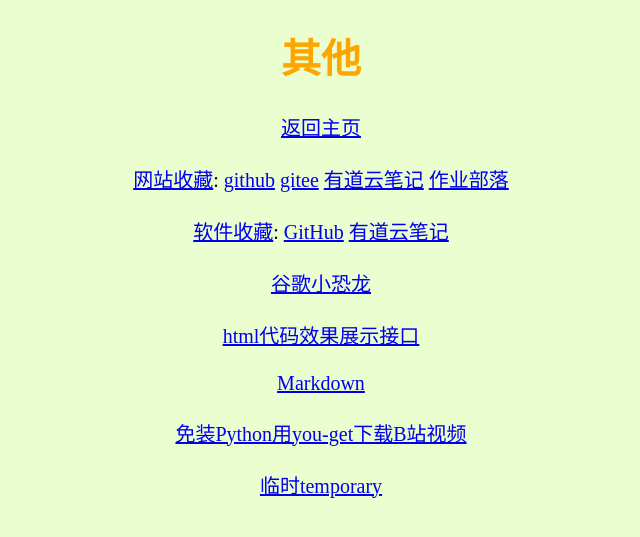
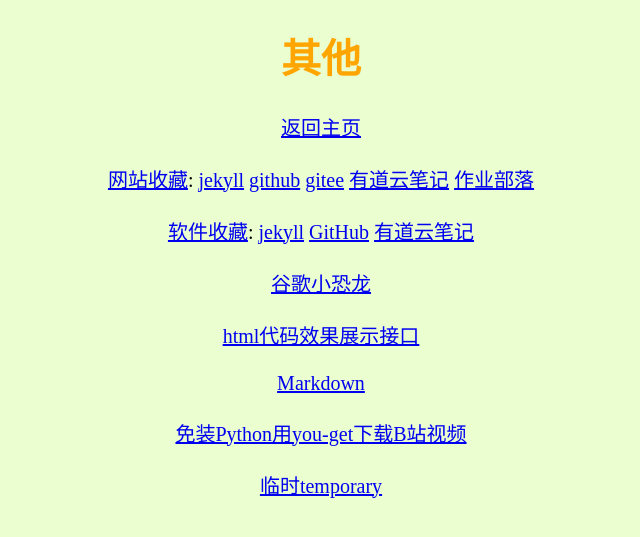
Before and after one commit to xkk1/xkk1.github.io, a Jekyll site: the page other/index.html, which Jekyll copies as it is, in a window 1280 px wide. Shown: the top 537 px of the page, without its empty margins (319-959 px from the left). Built offline with Jekyll 4.4.1, drawn with Linux system fonts in a browser that asks for light colours.

Commit message:
Update index.html

```diff
--- a/other/index.html
+++ b/other/index.html
@@ -17,12 +17,14 @@
 <a href="/">返回主页</a>
 <br><br>
 <a href="./markdown/marked.html?title=%E7%BD%91%E7%AB%99%E6%94%B6%E8%97%8F&md=../website-collection.md#begin" target="_blank">网站收藏</a>:
+<a href="./website-collection.html#begin" target="_blank">jekyll</a>
 <a href="https://github.com/xkk1/xkk1.github.io/blob/master/other/website-collection.md#begin" target="_blank">github</a>
 <a href="https://gitee.com/xkk2/xkk2/blob/master/other/website-collection.md" target="_blank">gitee</a>
 <a href="http://note.youdao.com/s/EmjNmmtp" target="_blank">有道云笔记</a>
 <a href="https://www.zybuluo.com/xkk/note/1775574#begin" target="_blank">作业部落</a>
 <br><br>
 <a href="./markdown/marked.html?title=%E8%BD%AF%E4%BB%B6%E6%94%B6%E8%97%8F&md=../software-collection.md#begin" target="_blank">软件收藏</a>:
+<a href="./software-collection.html#begin" target="_blank">jekyll</a>
 <a href="https://github.com/xkk1/xkk1.github.io/blob/master/other/software-collection.md#begin" target="_blank">GitHub</a>
 <a href="https://note.youdao.com/s/XbkF2WsZ" target="_blank">有道云笔记</a>
 <br><br>
```
